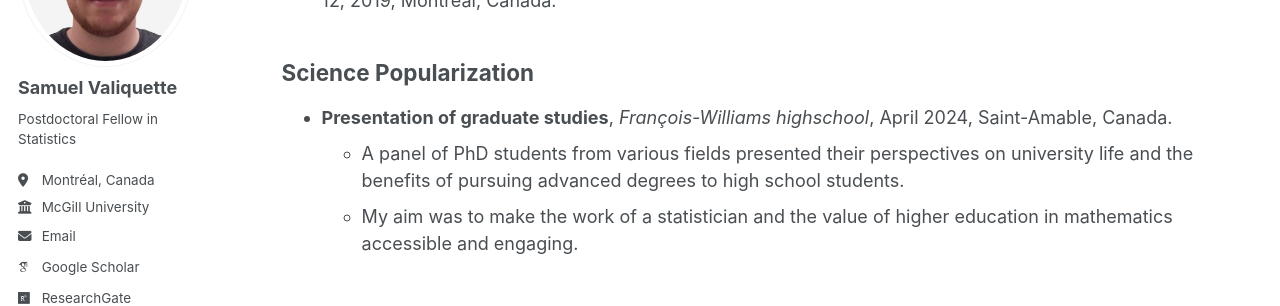
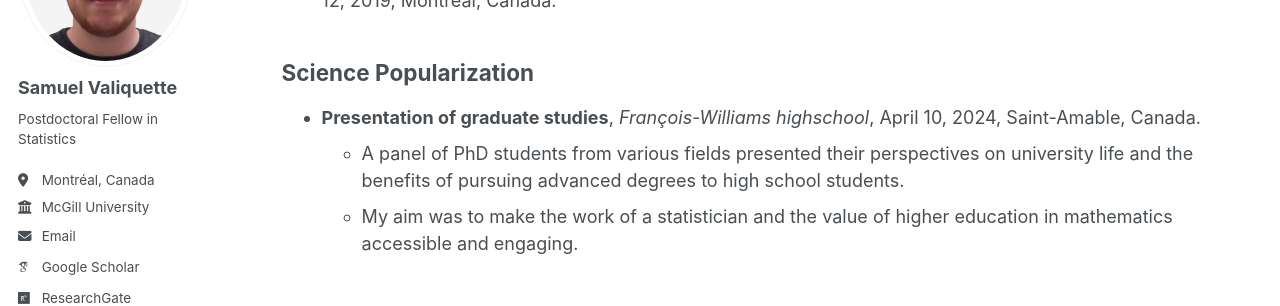
Before and after one commit to s-valiquette/s-valiquette.github.io, a Jekyll site: the page built from _pages/talks.md, in a window 1280 px wide and 900 px high, scrolled down 686 px. Shown: the part 235-541 px from the top of the window. Built offline with Jekyll 4.4.1, drawn with Linux system fonts in a browser that asks for light colours; some web fonts are replaced.

Commit message:
Update talks.md

```diff
--- a/_pages/talks.md
+++ b/_pages/talks.md
@@ -19,6 +19,6 @@ author_profile: true
 11. **Le Bon, le Standard et l’Exact**. *Séminaires Universitaire en Mathématiques à Montréal (SUMM) 2019*. January 12, 2019, Montréal, Canada.
 
 ## Science Popularization
-- **Presentation of graduate studies**, *François-Williams highschool*, April 2024, Saint-Amable, Canada.
+- **Presentation of graduate studies**, *François-Williams highschool*, April 10, 2024, Saint-Amable, Canada.
   * A panel of PhD students from various fields presented their perspectives on university life and the benefits of pursuing advanced degrees to high school students.
   * My aim was to make the work of a statistician and the value of higher education in mathematics accessible and engaging.
```
